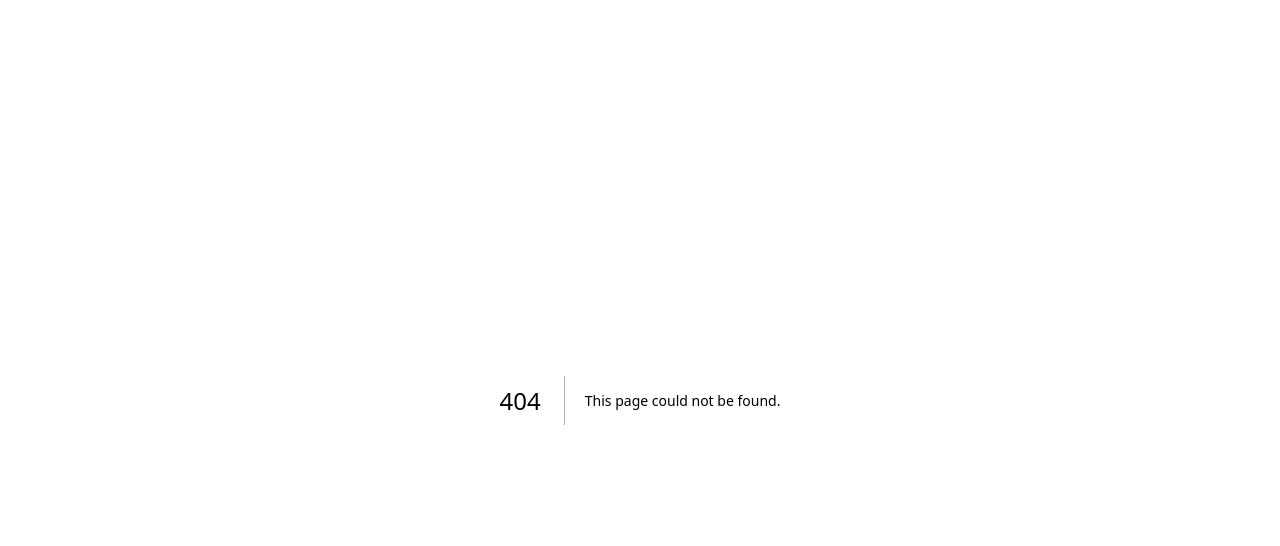
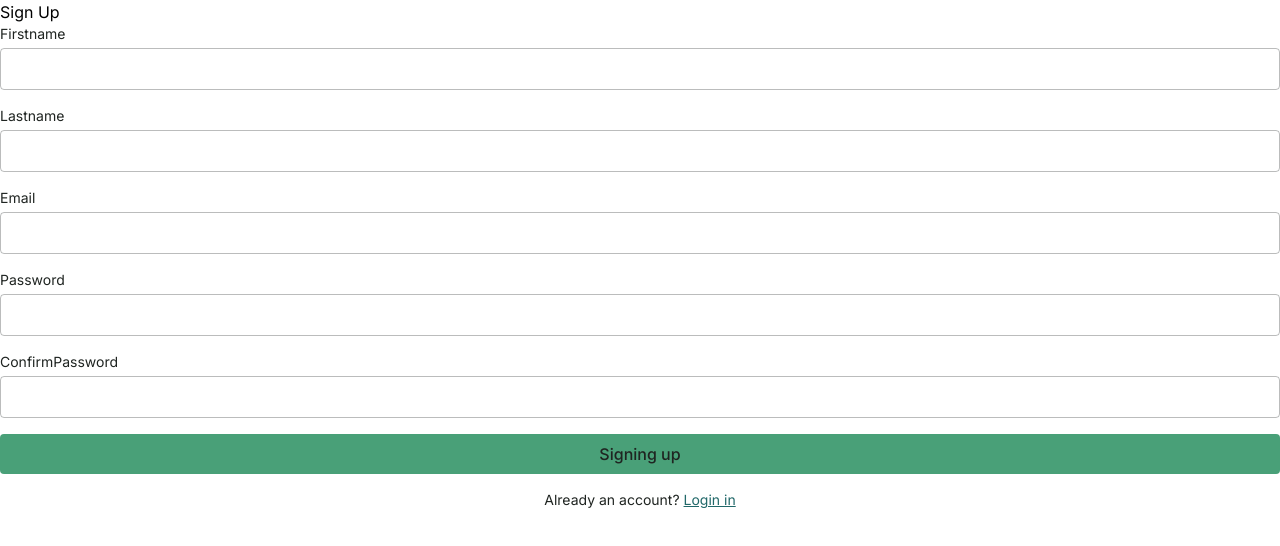
Before and after one commit to PietroCarlini/tff-bookstore-frontend, a Next.js app: page /register in a window 1280 px wide. Before the commit this address had no page. Shown: the top 546 px of the page. Built offline with nearby package versions, Linux system fonts and the light colour scheme; no server answers.

Commit message:
Login/Registration feature complete

```diff
--- /dev/null
+++ b/src/app/(auth)/login/page.tsx
@@ -0,0 +1,12 @@
+import LoginForm from "@/components/auth/LoginForm";
+
+export default function LoginPage(){
+    return(
+        <main>
+            <h1>Login</h1>
+            <div>
+                <LoginForm />
+            </div>
+        </main>
+    )
+}
--- /dev/null
+++ b/src/app/(auth)/register/page.tsx
@@ -0,0 +1,12 @@
+import RegistrationForm from "../../../components/auth/RegistrationForm";
+
+export default function RegistrationPage(){
+    return(
+        <main>
+            <h1>Sign Up</h1>
+            <div>
+                <RegistrationForm />
+            </div>
+        </main>
+    )
+}
--- a/src/components/UI/Input.tsx
+++ b/src/components/UI/Input.tsx
@@ -4,6 +4,7 @@ interface InputProps {
     //* ? means optional: this prop can be omitted (becomes undefined if not passed). The actual default value ("text") is set separately below, in the destructuring
     type?: string,
     value: string;
+    //React.ChangeEvent<HTMLInputElement>: TS type of Elment, here INPUT
     onChange: (e: React.ChangeEvent<HTMLInputElement>) => void;
     error?: string;
     required?: boolean;
--- a/src/components/auth/LoginForm.tsx
+++ b/src/components/auth/LoginForm.tsx
@@ -2,6 +2,70 @@
 
 import { useState } from "react";
 import { useRouter } from "next/navigation";
+import Link from "next/link";
 import Input from "../UI/Input"
 import Button from "../UI/Button";
 import { loginAction } from "../../actions/authAction";
+
+export default function LoginForm() {
+    const router = useRouter(); // hook NextJs (browsing 'pages')
+    const [email, setEmail] = useState(""); //hook React: rendering at component changes [compValue, FuntionToUpdate]
+    const [password, setPassword] = useState("");
+    const [error, setError] = useState("");
+    const [isLoading, setIsLoading] = useState(false);
+
+    //* React.FormEvent<HTMLFormElement>: TS type of the event coming from a FORM element
+    async function handleSubmit(e: React.FormEvent<HTMLFormElement>) {
+        e.preventDefault();
+        //cleaning previous error
+        setError("");
+        //showing 'loading' while waiting for response
+        setIsLoading(true);
+
+        //we set in result the values from loginAction[authAction] sending an obj {email, password} corresponding to what set [in authTypes/loginCredentials]
+        // await response from server
+        const result = await loginAction({ email, password });
+        //when res arrive, setIsLoading off
+        setIsLoading(false);
+
+        if (!result.success) {
+            setError(result.message ?? "Login failed");
+            //if login failed -> error message and return skipping router.push
+            return;
+        }
+        //redirecting to home logged in
+        router.push("/home");
+    }
+
+    return (
+        <form onSubmit={handleSubmit} className="flex flex-col gap-4">
+            <Input
+                id="email"
+                label="Email"
+                type="email"
+                value={email}
+                onChange={(e) => setEmail(e.target.value)}
+                required
+            />
+            <Input
+                id="password"
+                label="Password"
+                type="password"
+                value={password}
+                onChange={(e) => setPassword(e.target.value)}
+                required
+            />
+            {error && <p className="text-sm text-red-600">{error}</p>}
+            <Button type="submit" disabled={isLoading}>
+                {isLoading ? "Logging in..." : "Log in"}
+            </Button>
+
+            <p className="text-sm text-carbon text-center">
+                Don&apos;t have an account?{" "}
+                <Link href="/register" className="text-stormy-teal underline">
+                    Sign up
+                </Link>
+            </p>
+        </form>
+    );
+}
--- /dev/null
+++ b/src/components/auth/RegistrationForm.tsx
@@ -0,0 +1,103 @@
+"use client";
+
+import { useState } from "react";
+import { useRouter } from "next/navigation";
+import Link from "next/link";
+import Input from "../UI/Input"
+import Button from "../UI/Button";
+import { registerAction } from "../../actions/authAction";
+
+export default function RegistrationForm() {
+    const router = useRouter(); // hook NextJs (browsing 'pages')
+    const [firstname, setFirstname] = useState(""); //hook React: rendering at component changes [compValue, FuntionToUpdate]
+    const [lastname, setLastname] = useState("");
+    const [email, setEmail] = useState("");
+    const [password, setPassword] = useState("");
+    const [confirmPassword, setConfirmPassword] = useState("");
+    const [error, setError] = useState("");
+    const [isLoading, setIsLoading] = useState(false);
+
+    async function handleSubmit(e: React.FormEvent<HTMLFormElement>) {
+        e.preventDefault();
+        //cleaning previous error
+        setError('');
+        //showing 'loading' while waiting for response
+
+        if (password !== confirmPassword) {
+            setError('The password does not match')
+            return
+        }
+
+        setIsLoading(true);
+
+        const result = await registerAction({ firstname, lastname, email, password, confirmPassword });
+        setIsLoading(false);
+
+        if (!result.success) {
+            setError(result.message ?? 'registration failed');
+            return
+        }
+        router.push("/login")
+    }
+
+    return (
+        < form onSubmit = { handleSubmit } className = "flex flex-col gap-4" >
+            <Input
+                id="firstname"
+                label="Firstname"
+                type="text"
+                value={firstname}
+                onChange={(e) => setFirstname(e.target.value)}
+                required
+            />
+            <Input
+                id="lastname"
+                label="Lastname"
+                type="text"
+                value={lastname}
+                onChange={(e) => setLastname(e.target.value)}
+                required
+            />
+            <Input
+                id="email"
+                label="Email"
+                type="email"
+                value={email}
+                onChange={(e) => setEmail(e.target.value)}
+                required
+            />
+            <Input
+                id="password"
+                label="Password"
+                type="password"
+                value={password}
+                onChange={(e) => setPassword(e.target.value)}
+                required
+            />
+            <Input
+                id="confirmPassword"
+                label="ConfirmPassword"
+                type="password"
+                value={confirmPassword}
+                onChange={(e) => setConfirmPassword(e.target.value)}
+                required
+            />
+    { error && <p className="text-sm text-red-600">{error}</p> }
+            <Button type="submit" disabled={isLoading}>
+                {isLoading ? "Signing up..." : "Signing up"}
+            </Button>
+
+            <p className="text-sm text-carbon text-center">
+                Already an account?{" "}
+                <Link href="/login" className="text-stormy-teal underline">
+                    Login in
+                </Link>
+            </p>
+        </form >
+    )
+
+
+
+
+
+}
--- a/src/types/authTypes.ts
+++ b/src/types/authTypes.ts
@@ -11,6 +11,7 @@ export interface RegisterData {
     lastname: string;
     email: string;
     password: string;
+    confirmPassword: string;
 }
 
 // Resposnse structure from Backend (login/register)
```
